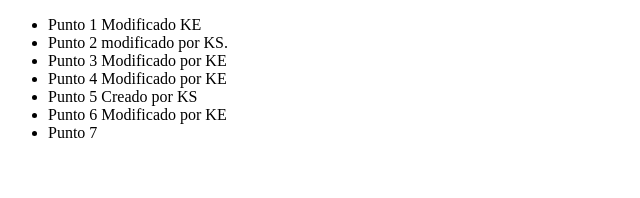
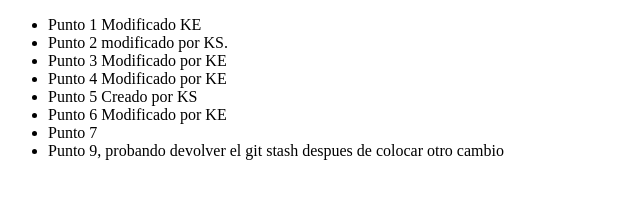
Before and after one commit to KevinSarmiento07/PruebasGit, a plain HTML site: page index.html in a window 1280 px wide. Shown: the whole page, without its empty margins (0-640 px from the left). Drawn offline with Linux system fonts and the light colour scheme.

Commit message:
Metiendoe el punto 9 para revertir el stash

```diff
--- a/index.html
+++ b/index.html
@@ -16,6 +16,7 @@
         <li>Punto 5 Creado por KS</li>
         <li>Punto 6 Modificado por KE</li>
         <li>Punto 7</li>
+        <li>Punto 9, probando devolver el git stash despues de colocar otro cambio</li>
     </ul>
 
 </body>
```
